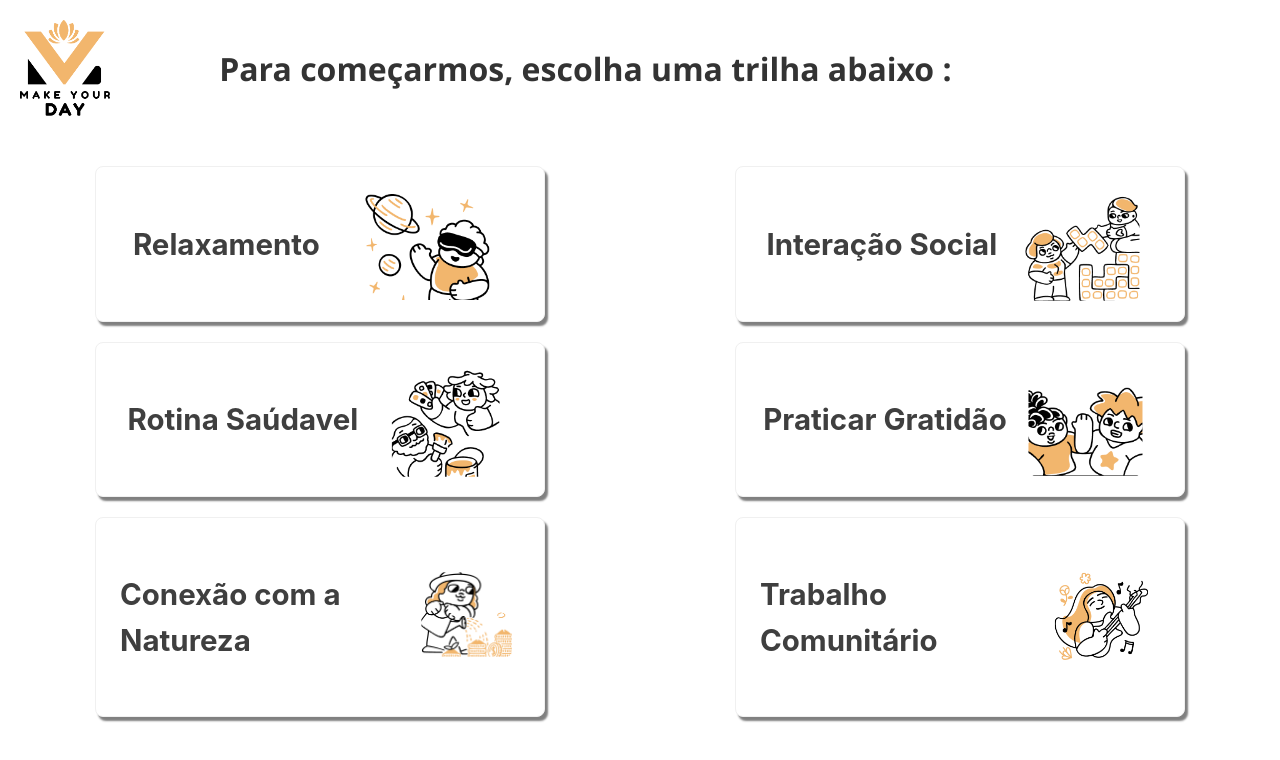
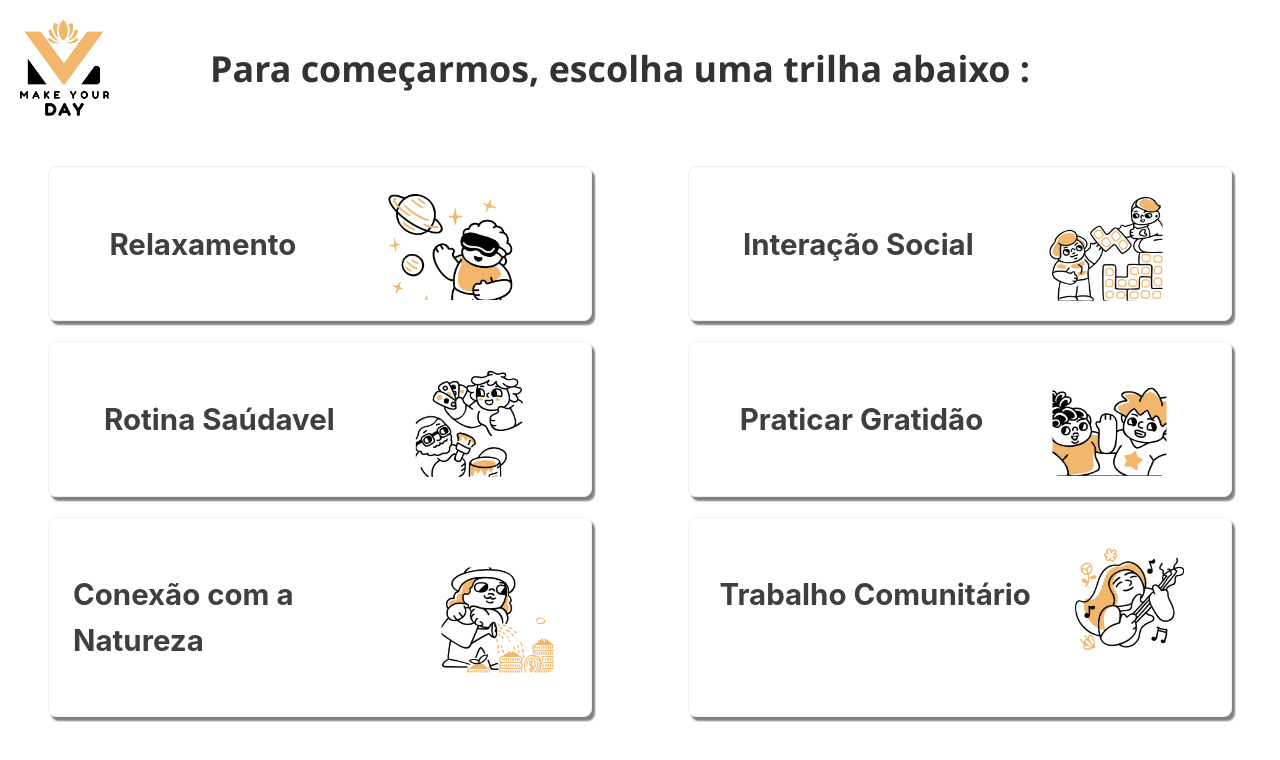
Before and after one commit to Clovis-Chakrian/myd-frontend, a React (Vite) app: page /trilhas in a window 1280 px wide. Shown: the top 760 px of the page. Built offline with nearby package versions, Linux system fonts and the light colour scheme.

Commit message:
Refactor: CardTrilha Component

```diff
--- /dev/null
+++ b/src/components/CardTrilhas/CardTrilhas.jsx
@@ -0,0 +1,21 @@
+import React, { useState } from "react";
+import styles from "./CardTrilhas.module.css";
+import { Card } from "antd";
+import { Link } from "react-router-dom";
+
+export const CardTrilhas = ({ text, imageUrl }) => {
+    return (
+        <Card hoverable className={styles.card}>
+            <Link to="/home">
+                <div className={styles.divCard}>
+                <div>
+                    <h3 className={styles.h3Card}>{text}</h3>
+                </div>
+                <div style={{ maxWidth:200, maxHeight:100}}>
+                    <img className={styles.imgCard} src={imageUrl} alt="Imagem"/>
+                </div>
+                </div>
+            </Link>
+        </Card>
+    );
+  };
--- /dev/null
+++ b/src/components/CardTrilhas/CardTrilhas.module.css
@@ -0,0 +1,21 @@
+.card{
+    width: 85%;
+    box-shadow: 3px 4px 2px gray;
+    max-height: 200px;
+}
+
+.divCard{
+    display: flex;
+    align-items: center;
+    justify-content: space-around;
+}
+.h3Card{
+    font-size: 2.3vw;
+    color: rgb(63, 63, 63);
+}
+
+.imgCard{
+    width: 80%;
+    max-height: 120px;
+    margin-left: 15px;
+}
--- a/src/pages/Trilhas/Trilhas.jsx
+++ b/src/pages/Trilhas/Trilhas.jsx
@@ -1,31 +1,14 @@
 import React, { useState } from "react";
 import logo from "../../../public/icons/logo.png";
 import styles from "./Trilhas.module.css";
-import { Card } from "antd";
-import { Link } from "react-router-dom";
 import InteracaoSocial from "./TrilhasImg/trilhaInteracaoSocial.png";
 import rotinaSaudavel from "./TrilhasImg/trilhaRotinaSaudavel.png";
 import praticarGratidao from "./TrilhasImg/trilhaPraticarGratidao.png";
 import conexaoNatureza from "./TrilhasImg/trilhaConexaoNatureza.png";
 import trabalhoComunitario from "./TrilhasImg/trilhaTrabalhoComunitario.png";
 import relaxamento from "./TrilhasImg/trilhaRelaxamento.png";
+import { CardTrilhas } from "../../components/CardTrilhas/CardTrilhas";
 
-const CardTrilhas = ({ text, imageUrl }) => {
-    return (
-        <Card hoverable className={styles.card}>
-            <Link to="/home">
-                <div className={styles.divCard}>
-                <div>
-                    <h3 className={styles.h3Card}>{text}</h3>
-                </div>
-                <div style={{ maxWidth:200, maxHeight:100}}>
-                    <img className={styles.imgCard} src={imageUrl} alt="Imagem"/>
-                </div>
-                </div>
-            </Link>
-        </Card>
-    );
-  };
 
 export const Trilhas = () => {
 
@@ -33,7 +16,9 @@ export const Trilhas = () => {
     <div className={styles.wrapper}>
       <div className={styles.container}>
         <img src={logo} alt="logo" className={styles.logo} />
-        <h2 className={styles.subtitulo}>Para começarmos, escolha uma trilha abaixo : </h2>
+        <div className={styles.caixaSubTit}>
+          <h2 className={styles.subtitulo}>Para começarmos, escolha uma trilha abaixo : </h2>
+        </div>
       </div>
       <div className={styles.conjuntoTrilhas}>
         <CardTrilhas text="Relaxamento" imageUrl={relaxamento}></CardTrilhas>
--- a/src/pages/Trilhas/Trilhas.module.css
+++ b/src/pages/Trilhas/Trilhas.module.css
@@ -17,12 +17,16 @@ h1, h2, h3{
     justify-content: baseline;
     margin-bottom: 30px;
 }
+.caixaSubTit{
+    width: 90%;
+}
 .subtitulo{
     margin-left: 7%;
-    font-size: 2.5vw;
+    font-size: 2.8vw;
     font-family: 'Segoe UI', Tahoma, Geneva, Verdana, sans-serif;
 }
 .logo{
+    min-width: 40px;
     width:7%;
     margin: 20px;
     text-align: start;
@@ -34,29 +38,9 @@ h1, h2, h3{
     display: grid;
     grid-template-columns:50% 50%;
     row-gap: 20px;
-
 }
 
-.card{
-    width: 85%;
-    max-width: 450px;
-    box-shadow: 3px 4px 2px gray;
-    max-height: 200px;
+
+.titulo{
+    width: 80%;
 }
-
-.divCard{
-    display: flex;
-    align-items: center;
-    justify-content: space-around;
-}
-
-.h3Card{
-    font-size: 2.3vw;
-    color: rgb(63, 63, 63);
-}
-
-.imgCard{
-    width: 80%;
-    max-height: 120px;
-    margin-left: 15px;
-}
```
